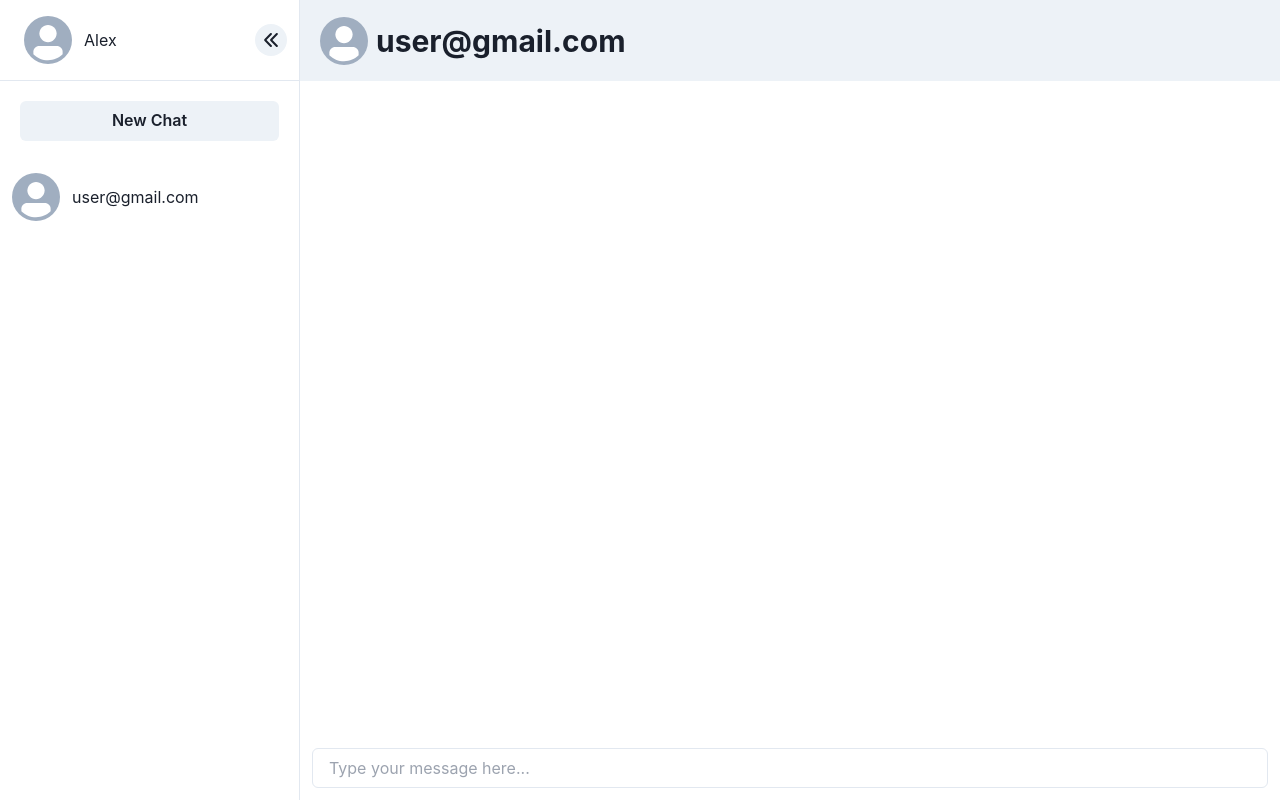
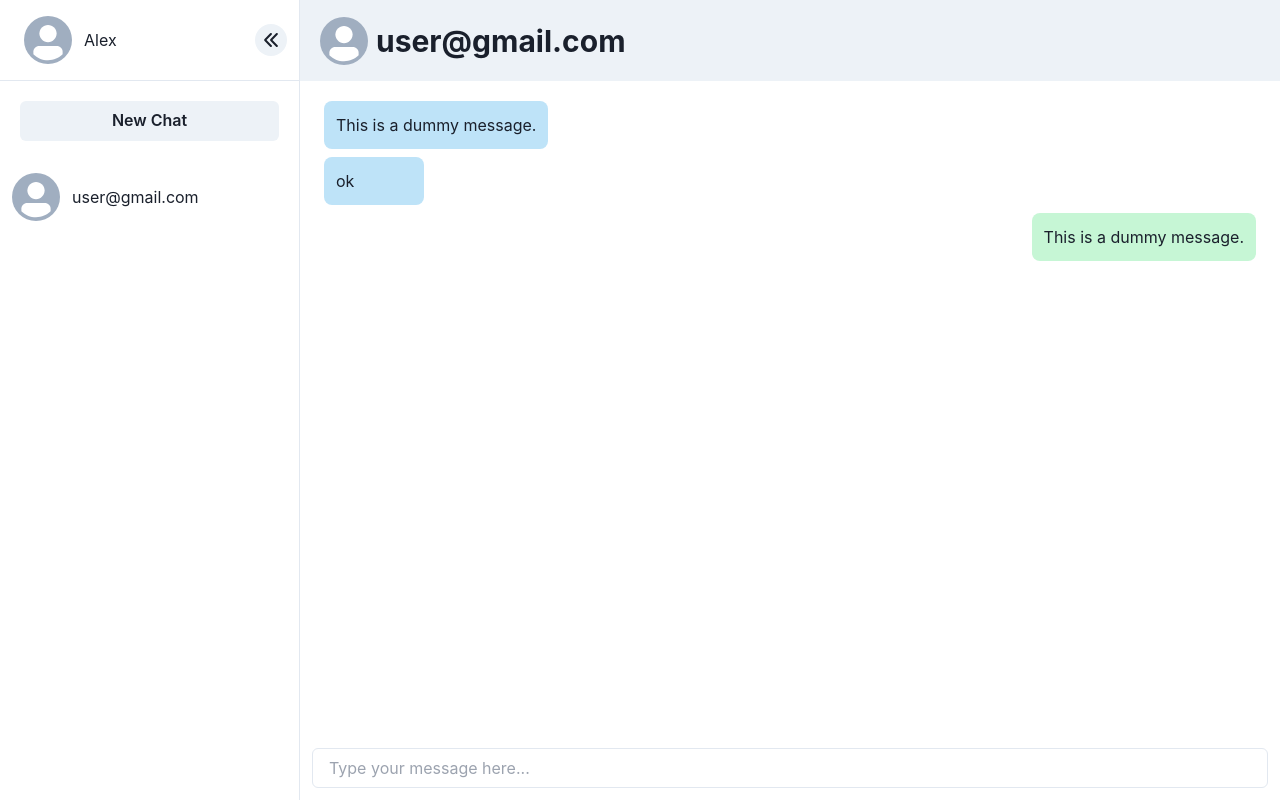
Before and after one commit to Anishadahal/firebase-chat-app, a Next.js app: page /chat/1 in a window 1280 px wide. Built offline with nearby package versions, Linux system fonts and the light colour scheme.

Commit message:
feat: add chat bubbles

```diff
--- a/pages/chat/[id].tsx
+++ b/pages/chat/[id].tsx
@@ -29,7 +29,46 @@ const ChatDetail = () => {
       <Sidebar />
       <Flex flex={1} direction={"column"}>
         <TopBar />
-        <Flex flex={1}></Flex>
+        <Flex
+          flex={1}
+          direction={"column"}
+          pt={4}
+          marginX={5}
+          overflowY={"auto"}
+          sx={{ scrollbarWidth: "none" }}
+        >
+          <Flex
+            bg={"blue.100"}
+            width={"fit-content"}
+            minW={"100px"}
+            borderRadius={"lg"}
+            p={3}
+            m={1}
+          >
+            <Text>This is a dummy message.</Text>
+          </Flex>
+          <Flex
+            bg={"blue.100"}
+            width={"fit-content"}
+            minW={"100px"}
+            borderRadius={"lg"}
+            p={3}
+            m={1}
+          >
+            <Text>ok</Text>
+          </Flex>
+          <Flex
+            bg={"green.100"}
+            width={"fit-content"}
+            minW={"100px"}
+            borderRadius={"lg"}
+            p={3}
+            m={1}
+            alignSelf={"flex-end"}
+          >
+            <Text>This is a dummy message.</Text>
+          </Flex>
+        </Flex>
         <BottomBar />
       </Flex>
     </Flex>
```
